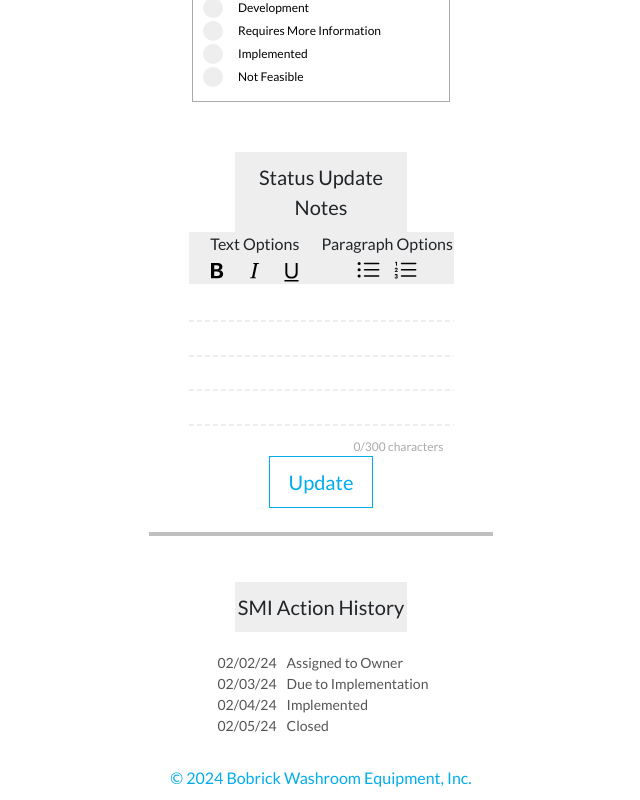
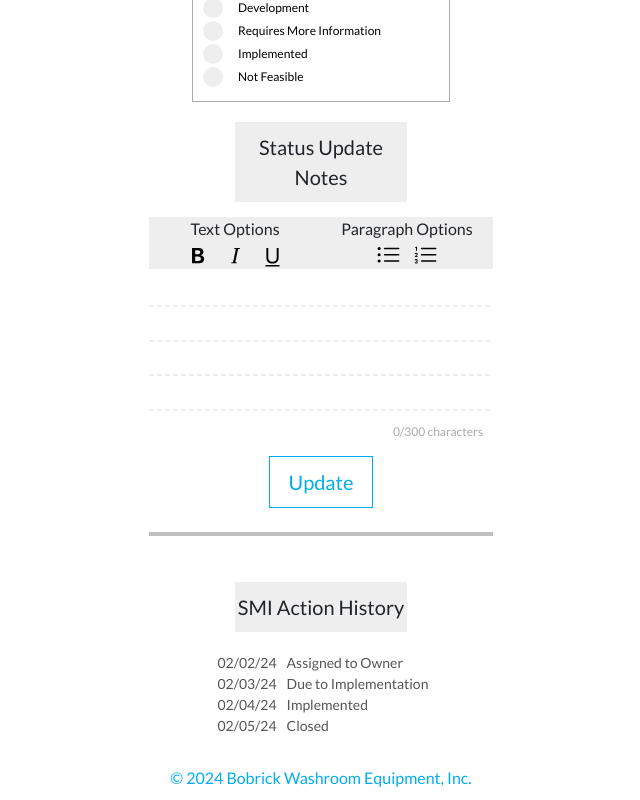
Before and after one commit to jpbrla/Smi, a React (Create React App) app: page /statusreport in a window 1280 px wide. Shown: the part 1119-1919 px from the top of the page, without its empty margins (319-959 px from the left). Built offline with nearby package versions, Linux system fonts and the light colour scheme.

Commit message:
Update index.js

```diff
--- a/src/pages/status_report/index.js
+++ b/src/pages/status_report/index.js
@@ -125,10 +125,8 @@ const StatusReportPage = () => {
                         }
                     </ul>
                 </div>
-                <div className="w-100 d-flex justify-content-center mt-30">
                 <p className="w-50 py-10 bg-lightgrey text-center fs-20 mt-20">Status Update Notes</p>
-                </div>
-                <div className={"py-10w-100" + (stageUpdateNote==="" ? " border-red" : " border-green")}>
+                <div className={"py-15 w-100" + (stageUpdateNote==="" ? " border-red" : " border-green")}>
                     <div className="d-flex bg-lightgrey">
                         <div className="d-flex flex-column align-items-center w-50">
                             <p className="fs-16">Text Options</p>
```
